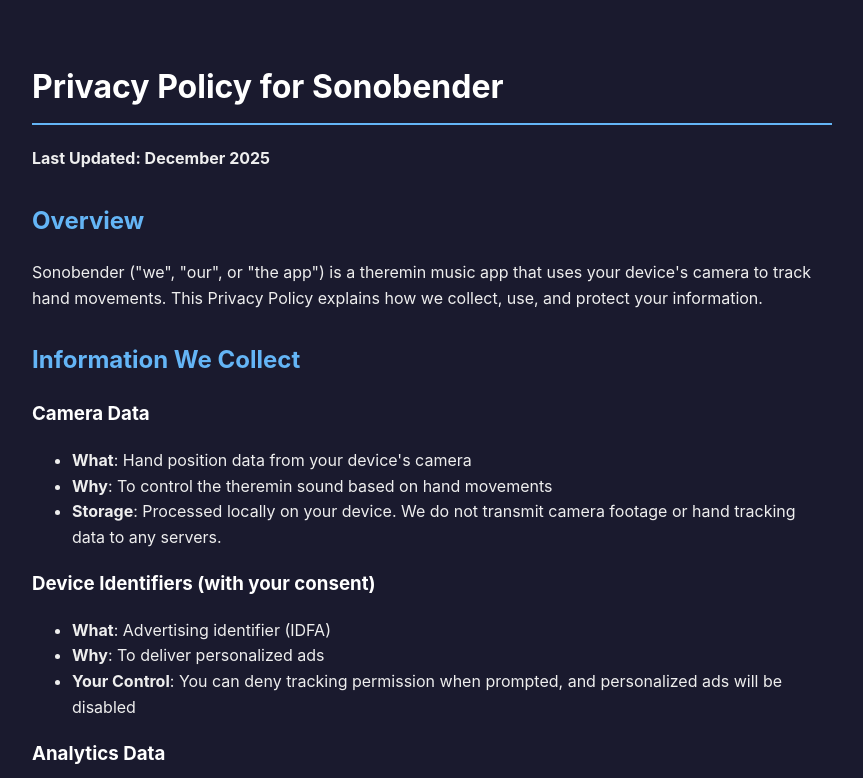
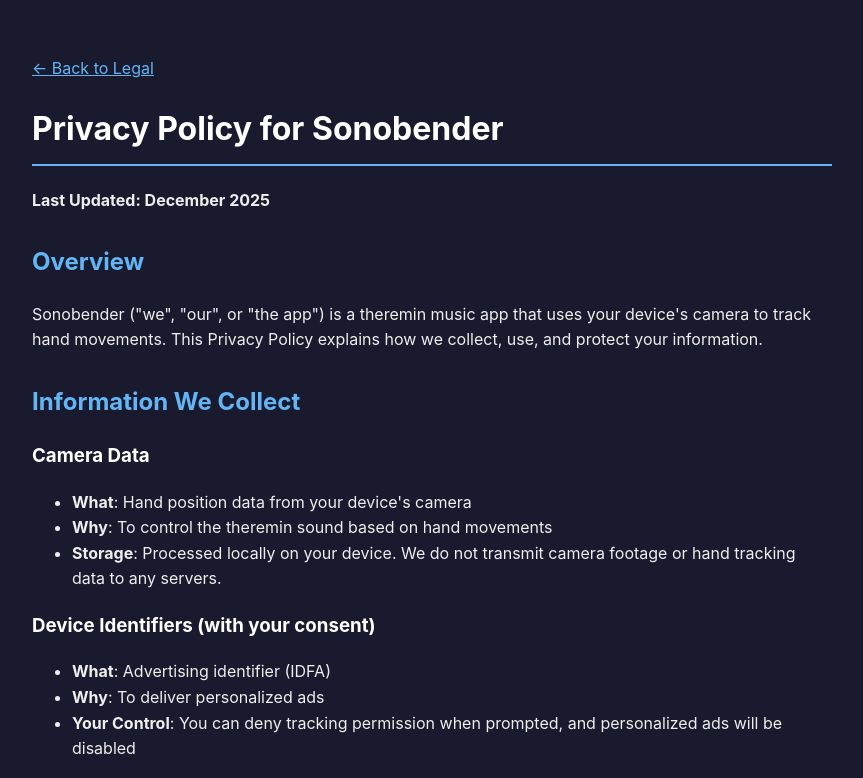
Before and after one commit to min4034415/sonobender-legal, a plain HTML site: page privacy.html in a window 1280 px wide. Shown: the top 778 px of the page, without its empty margins (208-1071 px from the left). Drawn offline with Linux system fonts and the light colour scheme.

Commit message:
Add back link and update last modified date

```diff
--- a/privacy.html
+++ b/privacy.html
@@ -60,6 +60,7 @@
 </head>
 
 <body>
+    <p class="back"><a href="index.html">← Back to Legal</a></p>
 
     <h1>Privacy Policy for Sonobender</h1>
     <p><strong>Last Updated: December 2025</strong></p>
```
